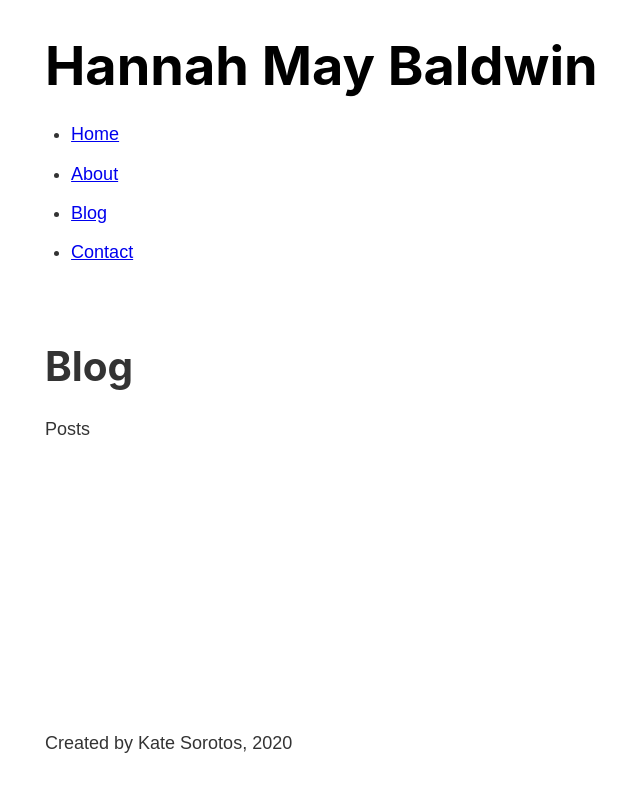
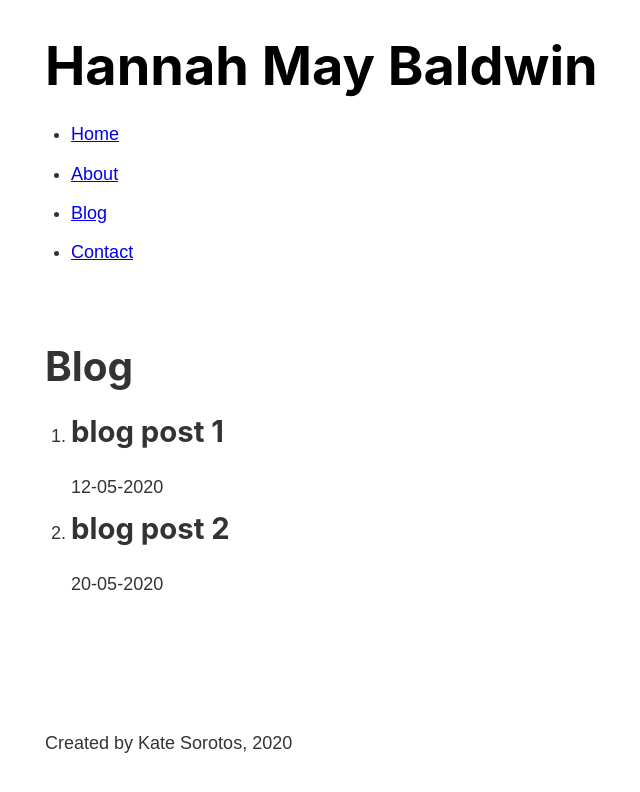
Before and after one commit to katesorotos/gatsby-blog-hannah, a Gatsby site: page /blog in a window 1280 px wide. Shown: the whole page, without its empty margins (238-878 px from the left). Built offline with nearby package versions, Linux system fonts and the light colour scheme; Gatsby itself is replaced by a stand-in of ours.

Commit message:
hannah-blog: markdown posts

```diff
--- a/gatsby-config.js
+++ b/gatsby-config.js
@@ -11,6 +11,7 @@ module.exports = {
         name: 'src',
         path: `${__dirname}/src/`
       }
-    }
+    },
+    'gatsby-transformer-remark'
   ]
 }
--- a/package.json
+++ b/package.json
@@ -17,6 +17,7 @@
     "gatsby": "^2.21.22",
     "gatsby-plugin-sass": "^2.3.1",
     "gatsby-source-filesystem": "^2.0.28",
+    "gatsby-transformer-remark": "^2.3.8",
     "node-sass": "^4.14.1",
     "react": "^16.13.1",
     "react-dom": "^16.13.1"
--- a/src/pages/blog.js
+++ b/src/pages/blog.js
@@ -1,16 +1,43 @@
 import React from 'react';
+import { graphql, useStaticQuery } from 'gatsby'
 
 import Layout from '../components/layout';
 
-const blogPage = () => {
+const BlogPage = () => {
+    const data = useStaticQuery(graphql`
+        query {
+            allMarkdownRemark {
+                edges {
+                node {
+                    frontmatter {
+                        title
+                        date
+                        }
+                }
+            }
+        }
+    }
+`)
+
     return (
         <div>
             <Layout>
             <h1>Blog</h1>
-            <p>Posts</p>
+            <ol>
+                {
+                    data.allMarkdownRemark.edges.map((edge) => {
+                        return (
+                            <li>
+                                <h2>{edge.node.frontmatter.title}</h2>
+                                <p>{edge.node.frontmatter.date}</p>
+                            </li>
+                        )
+                    })
+                }
+            </ol>
             </Layout>
         </div>
     )
 }
 
-export default blogPage;
+export default BlogPage;
--- /dev/null
+++ b/src/posts/post2.md
@@ -0,0 +1,12 @@
+---
+title: "blog post 2"
+date: "20-05-2020"
+---
+
+This is my second blog post.
+
+## Topics covered:
+
+1. Food
+2. Travelling
+3. Books
```
Also changed, not shown: 1 other file.
